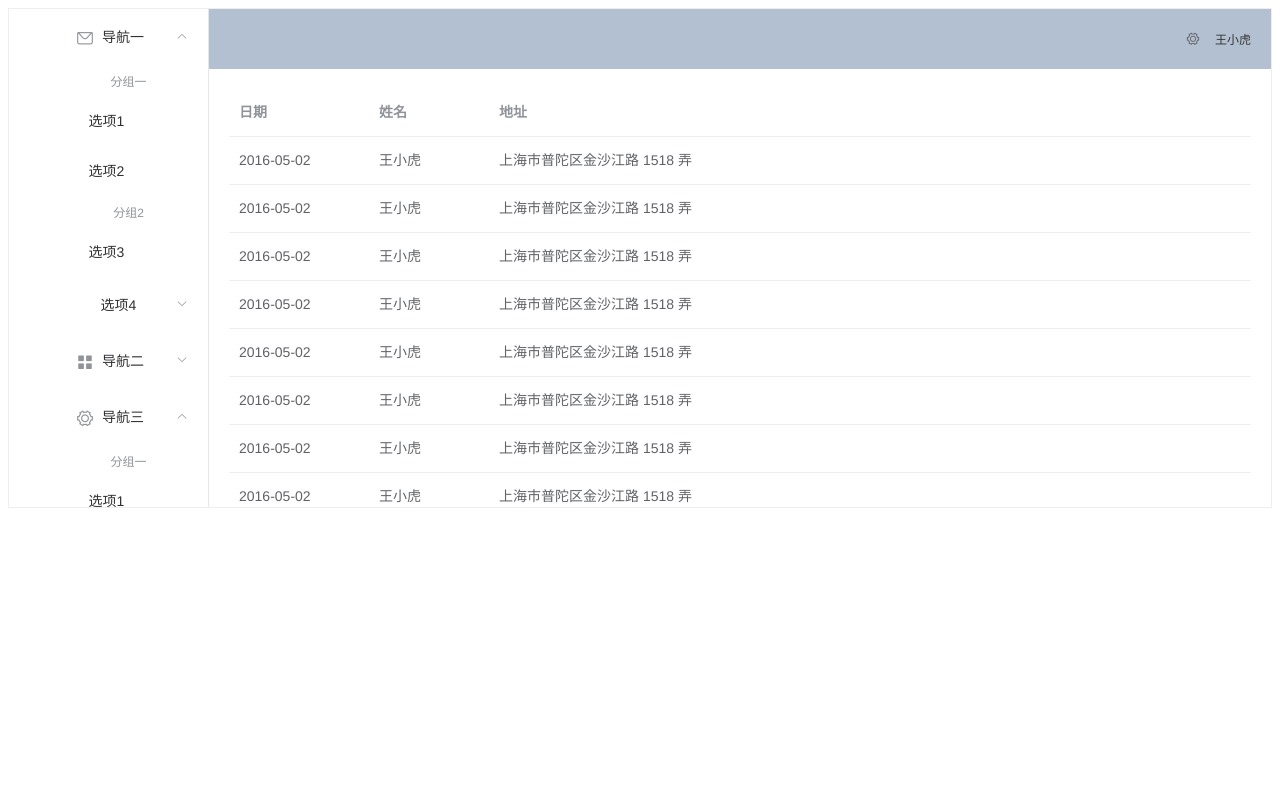
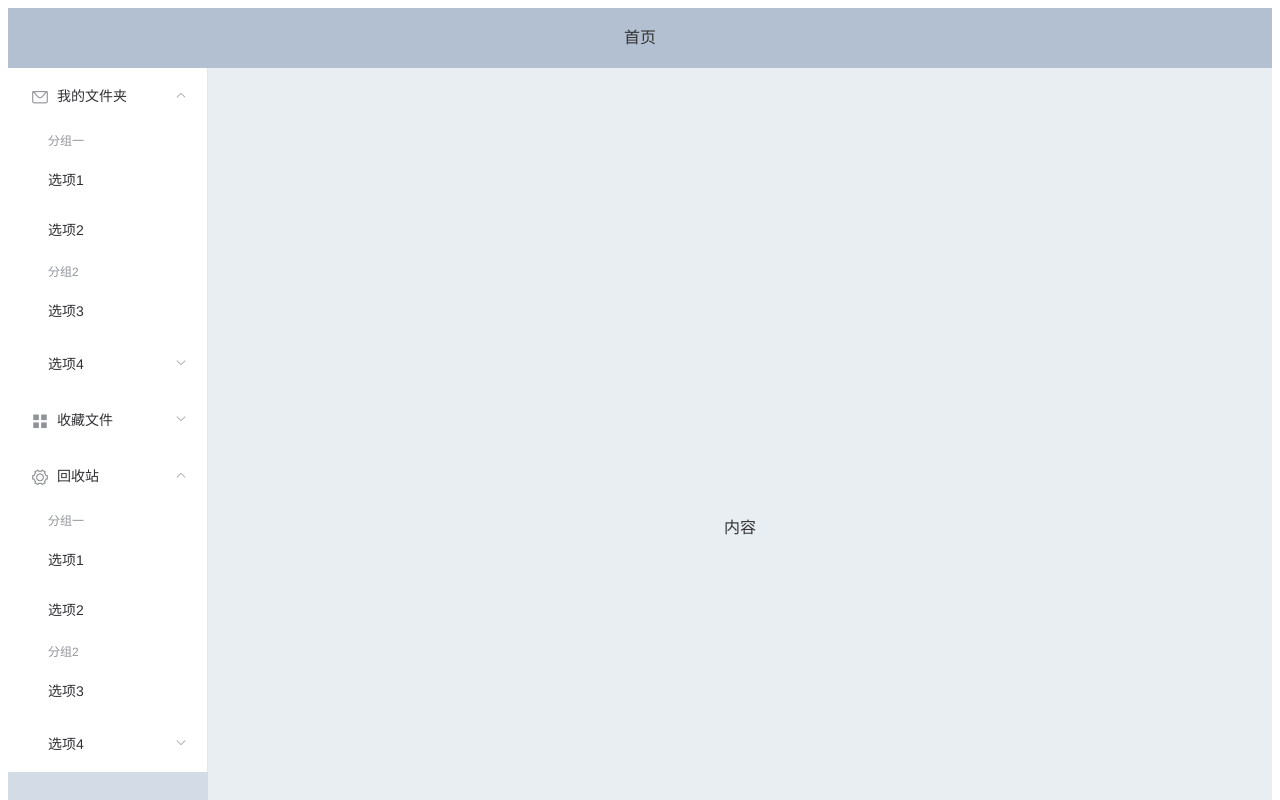
Before and after one commit to HongHun/NoteManage, a Vue app in the folder NoteWeb/: page /Home in a window 1280 px wide. Shown: the top 800 px of the page. Built offline with nearby package versions, Linux system fonts and the light colour scheme.

Commit message:
新增首页

```diff
--- a/NoteWeb/src/components/Global.vue
+++ b/NoteWeb/src/components/Global.vue
@@ -1,14 +1,14 @@
 <!--
  * @Author: your name
  * @Date: 2022-01-15 22:03:58
- * @LastEditTime: 2022-01-17 17:50:29
+ * @LastEditTime: 2022-01-19 12:38:08
  * @LastEditors: Please set LastEditors
  * @Description: 打开koroFileHeader查看配置 进行设置: https://github.com/OBKoro1/koro1FileHeader/wiki/%E9%85%8D%E7%BD%AE
  * @FilePath: \NoteWeb\src\components\Global.vue
  全局设置
 -->
 <script>
- const BASE_URL = 'https://101.35.83.57:5001/api/';
+ const BASE_URL = 'https://localhost:5001/api/';
  export default{
   BASE_URL
  }
--- a/NoteWeb/src/components/Home.vue
+++ b/NoteWeb/src/components/Home.vue
@@ -1,9 +1,12 @@
 <template>
-<el-container style="height: 500px; border: 1px solid #eee">
-  <el-aside width="200px" style="background-color: rgb(238, 241, 246)">
+  <div>
+    <el-container>
+      <el-header>首页</el-header>
+      <el-container>
+        <el-aside width="200px">
           <el-menu :default-openeds="['1', '3']">
             <el-submenu index="1">
-        <template slot="title"><i class="el-icon-message"></i>导航一</template>
+              <template slot="title"><i class="el-icon-message"></i>我的文件夹</template>
               <el-menu-item-group>
                 <template slot="title">分组一</template>
                 <el-menu-item index="1-1">选项1</el-menu-item>
@@ -18,7 +21,7 @@
               </el-submenu>
             </el-submenu>
             <el-submenu index="2">
-        <template slot="title"><i class="el-icon-menu"></i>导航二</template>
+              <template slot="title"><i class="el-icon-menu"></i>收藏文件</template>
               <el-menu-item-group>
                 <template slot="title">分组一</template>
                 <el-menu-item index="2-1">选项1</el-menu-item>
@@ -33,7 +36,7 @@
               </el-submenu>
             </el-submenu>
             <el-submenu index="3">
-        <template slot="title"><i class="el-icon-setting"></i>导航三</template>
+              <template slot="title"><i class="el-icon-setting"></i>回收站</template>
               <el-menu-item-group>
                 <template slot="title">分组一</template>
                 <el-menu-item index="3-1">选项1</el-menu-item>
@@ -49,57 +52,42 @@
             </el-submenu>
           </el-menu>
         </el-aside>
-
-  <el-container>
-    <el-header style="text-align: right; font-size: 12px">
-      <el-dropdown>
-        <i class="el-icon-setting" style="margin-right: 15px"></i>
-        <el-dropdown-menu slot="dropdown">
-          <el-dropdown-item>查看</el-dropdown-item>
-          <el-dropdown-item>新增</el-dropdown-item>
-          <el-dropdown-item>删除</el-dropdown-item>
-        </el-dropdown-menu>
-      </el-dropdown>
-      <span>王小虎</span>
-    </el-header>
-
-    <el-main>
-      <el-table :data="tableData">
-        <el-table-column prop="date" label="日期" width="140">
-        </el-table-column>
-        <el-table-column prop="name" label="姓名" width="120">
-        </el-table-column>
-        <el-table-column prop="address" label="地址">
-        </el-table-column>
-      </el-table>
-    </el-main>
+        <el-main>内容</el-main>
       </el-container>
     </el-container>
+  </div>
 </template>
 
 <style>
-  .el-header {
-    background-color: #B3C0D1;
+.el-header,
+.el-footer {
+  background-color: #b3c0d1;
   color: #333;
+  text-align: center;
   line-height: 60px;
 }
 
 .el-aside {
+  background-color: #d3dce6;
   color: #333;
+  text-align: center;
+  line-height: 800px;
+}
+
+.el-main {
+  background-color: #e9eef3;
+  color: #333;
+  text-align: center;
+  line-height: 880px;
+}
+
+body > .el-container {
+  margin-bottom: 40px;
+}
+
+.el-menu{
+   background-color: #d3dce6;
+    color: #333;
+    text-align : left ;
 }
 </style>
-
-<script>
-  export default {
-    data() {
-      const item = {
-        date: '2016-05-02',
-        name: '王小虎',
-        address: '上海市普陀区金沙江路 1518 弄'
-      };
-      return {
-        tableData: Array(20).fill(item)
-      };
-    }
-  };
-</script>
--- a/NoteWeb/src/components/Login.vue
+++ b/NoteWeb/src/components/Login.vue
@@ -1,7 +1,7 @@
 <!--
  * @Author: your name
  * @Date: 2022-01-11 20:29:23
- * @LastEditTime: 2022-01-12 18:07:08
+ * @LastEditTime: 2022-01-19 12:49:05
  * @LastEditors: Please set LastEditors
  * @Description: 打开koroFileHeader查看配置 进行设置: https://github.com/OBKoro1/koro1FileHeader/wiki/%E9%85%8D%E7%BD%AE
  * @FilePath: \NoteWeb\src\components\Login.vue
@@ -21,7 +21,7 @@
   <el-form-item label="账号" prop="account" >
       <el-input
         type="text"
-        v-model="ruleForm2.UserGUID"
+        v-model="ruleForm2.UserName"
         auto-complete="off"
       ></el-input>
     </el-form-item>
@@ -105,7 +105,7 @@ export default {
     };
     return {
       ruleForm2: {
-        UserGUID: "",
+        UserName: "",
         password: "",
         checkPass: "",
         age: ""
@@ -132,12 +132,12 @@ export default {
                 method: 'post',
                 url: '/MyUser/LoginIndex',
                 contentType: "application/json; charset=utf-8",
-                data: JSON.stringify(this.userInfo)
+                data: JSON.stringify(this.ruleForm2)
           }).then(function(res) {
             console.log(res);
             console.log(res.data);
             console.log(res.data.Status);
-            if (res.status === 200) {
+            if (res.data.Status === 200) {
               me.$router.push("/Home");
             } else {
               alert("error submit2!");
```
Also changed, not shown: 17 other files (tests, documents, lock files or other folders). Lines whose indentation alone changed are shown as unchanged.
